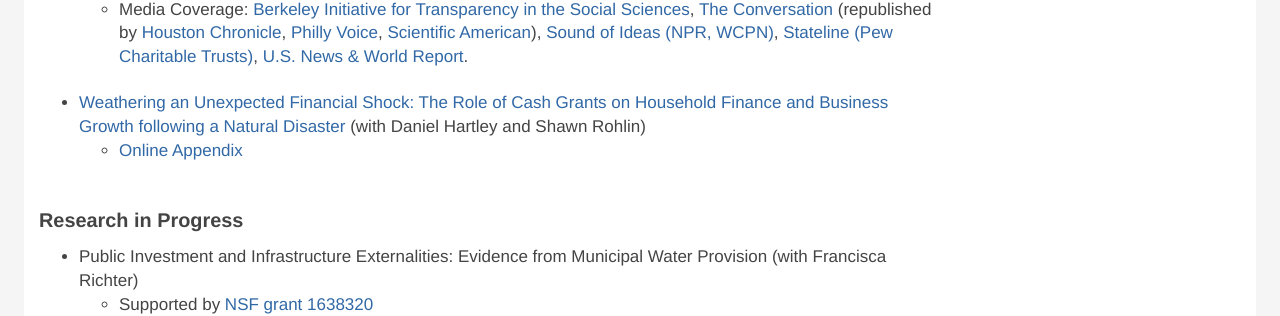
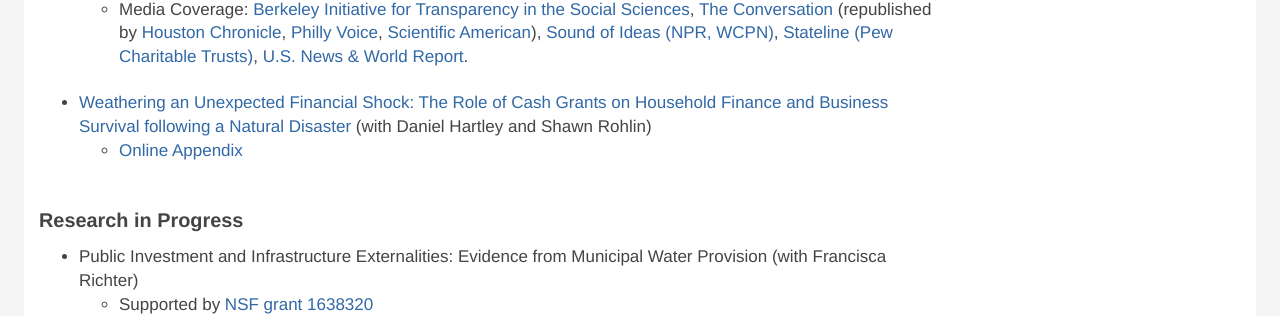
Before and after one commit to justinpgallagher/justinpgallagher.github.io, a Jekyll site: the page built from research.html, in a window 1280 px wide. Shown: the part 1075-1391 px from the top of the page. Built offline with Jekyll 4.4.1, drawn with Linux system fonts in a browser that asks for light colours; nearby versions of some CDN libraries; some web fonts are replaced; library files that are not in the unit come from our copies.

Commit message:
Update research.md

```diff
--- a/_includes/research.md
+++ b/_includes/research.md
@@ -61,7 +61,7 @@
     [Stateline (Pew Charitable Trusts)](https://www.pewtrusts.org/en/research-and-analysis/blogs/stateline/2018/09/28/taking-a-uturn-on-redlight-speed-cameras),
     [U.S. News & World Report](https://www.usnews.com/news/best-states/articles/2019-06-03/gov-abbott-outlaws-red-light-traffic-cameras-in-texas).
 
-- {:.pub_li} [Weathering an Unexpected Financial Shock: The Role of Cash Grants on Household Finance and Business Growth following a Natural Disaster](pdfs/tornadoes_20191010.pdf) (with Daniel Hartley and Shawn Rohlin)
+- {:.pub_li} [Weathering an Unexpected Financial Shock: The Role of Cash Grants on Household Finance and Business Survival following a Natural Disaster](pdfs/tornadoes_20191010.pdf) (with Daniel Hartley and Shawn Rohlin)
   - [Online Appendix](pdfs/tornadoes_appendix_20191010.pdf)
 
 ### Research in Progress
```
